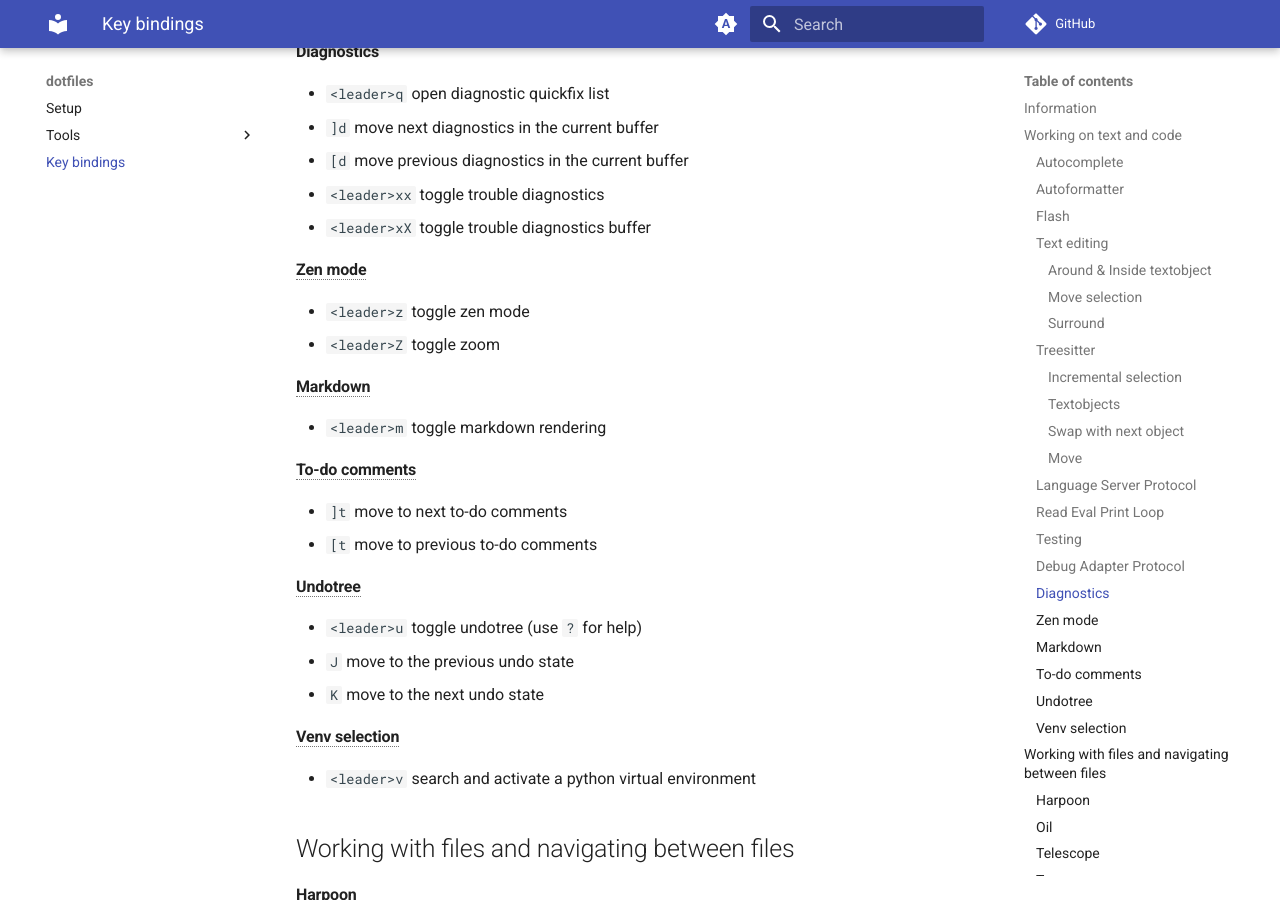
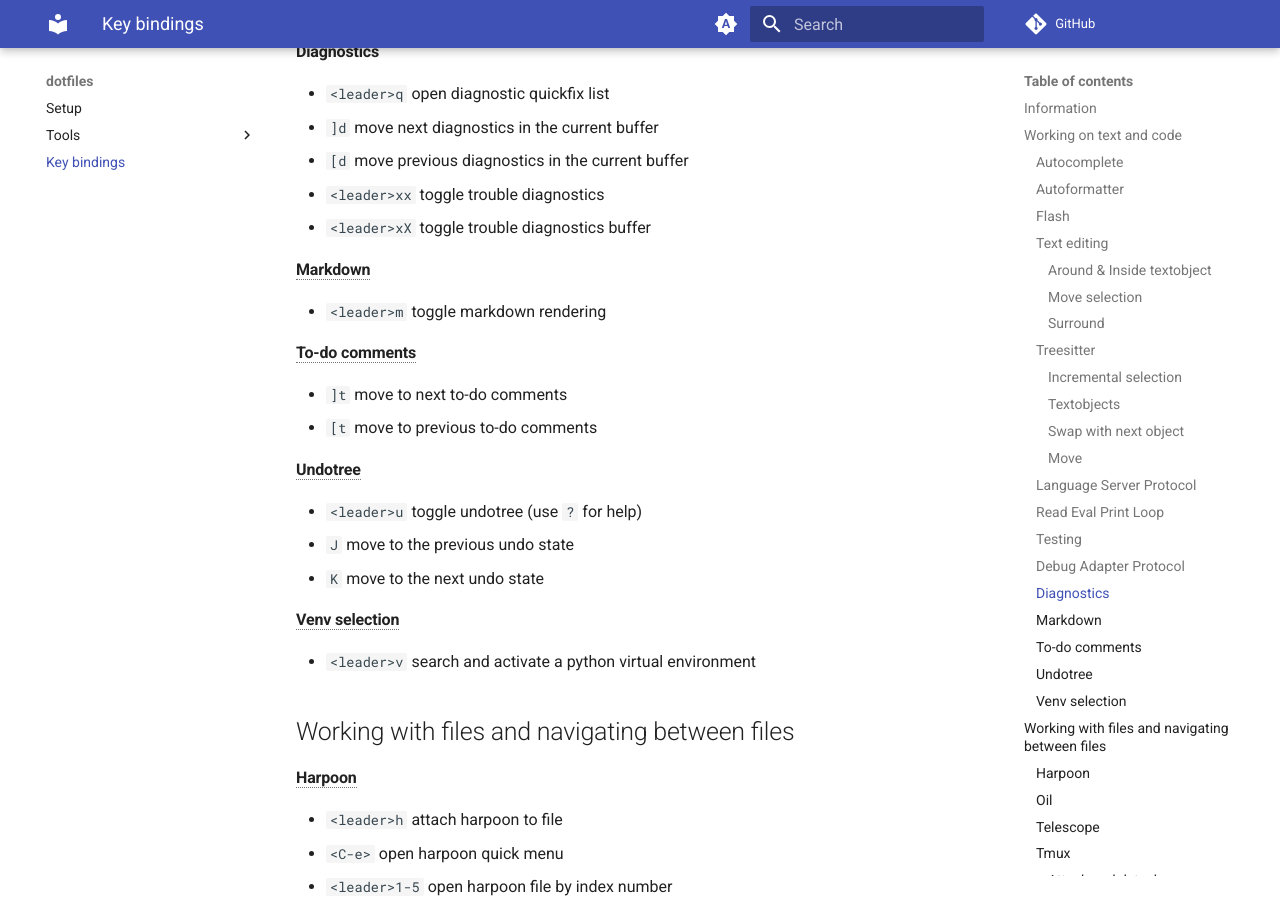
Before and after one commit to HieuDao-code/dotfiles, an MkDocs documentation site: the page built from docs/key_binding.md, in a window 1280 px wide and 900 px high, scrolled down 4516 px. Built offline with MkDocs 1.6.1 and Material for MkDocs 9.7.7, drawn with Linux system fonts in a browser that asks for light colours; comment, search, counter and statistics services are not loaded.

Commit message:
chore: fix

```diff
--- a/docs/key_binding.md
+++ b/docs/key_binding.md
@@ -170,11 +170,6 @@ Move selection in visual mode or current line
 - `<leader>xx` toggle trouble diagnostics
 - `<leader>xX` toggle trouble diagnostics buffer
 
-#### <abbr title="snacks.zen">Zen mode</abbr>
-
-- `<leader>z` toggle zen mode
-- `<leader>Z` toggle zoom
-
 #### <abbr title="render-markdown.nvim">Markdown</abbr>
 
 - `<leader>m` toggle markdown rendering
```
Also changed, not shown: docs/neovim.md (+0 -1 lines), 5 other files.
